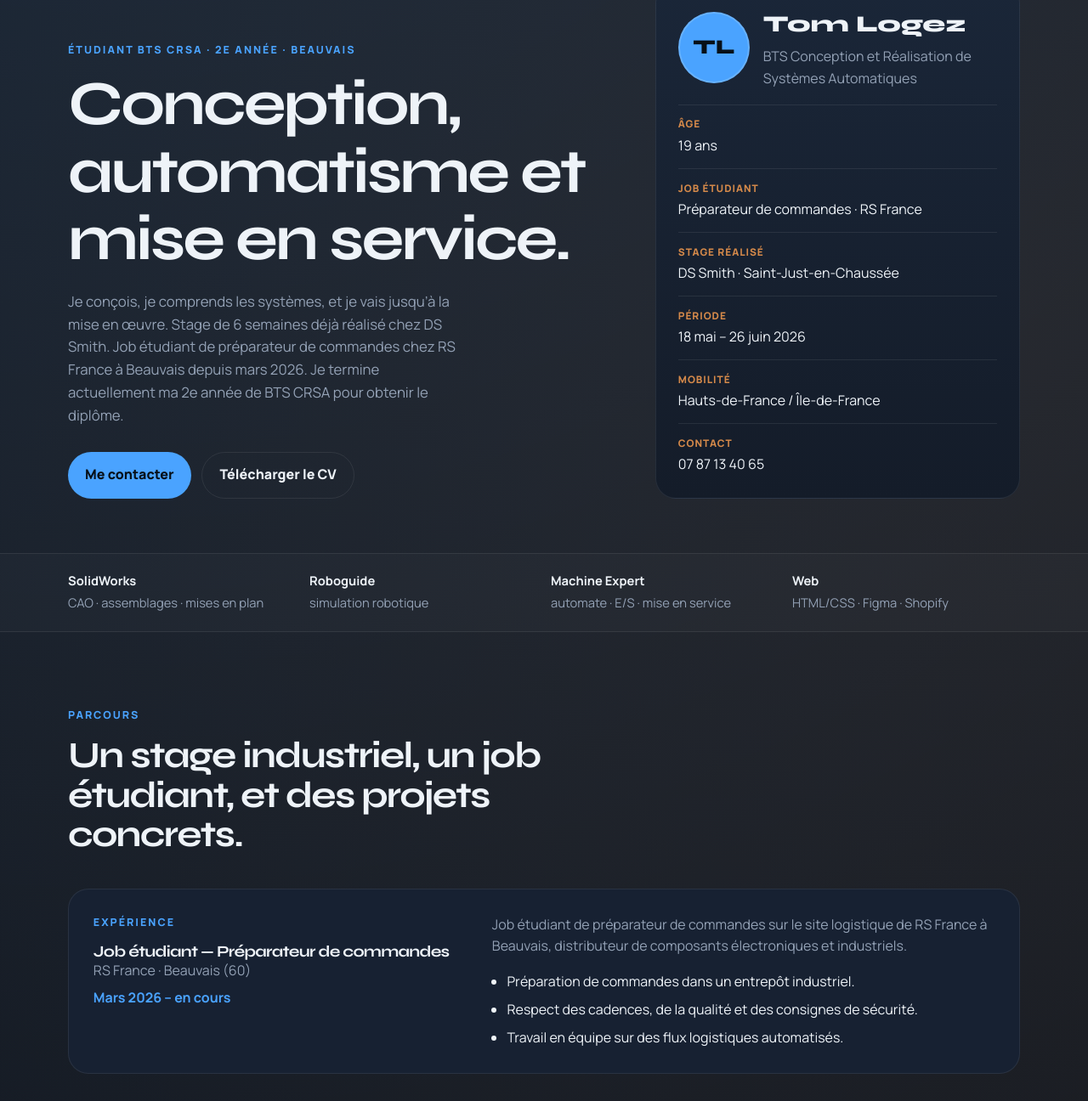
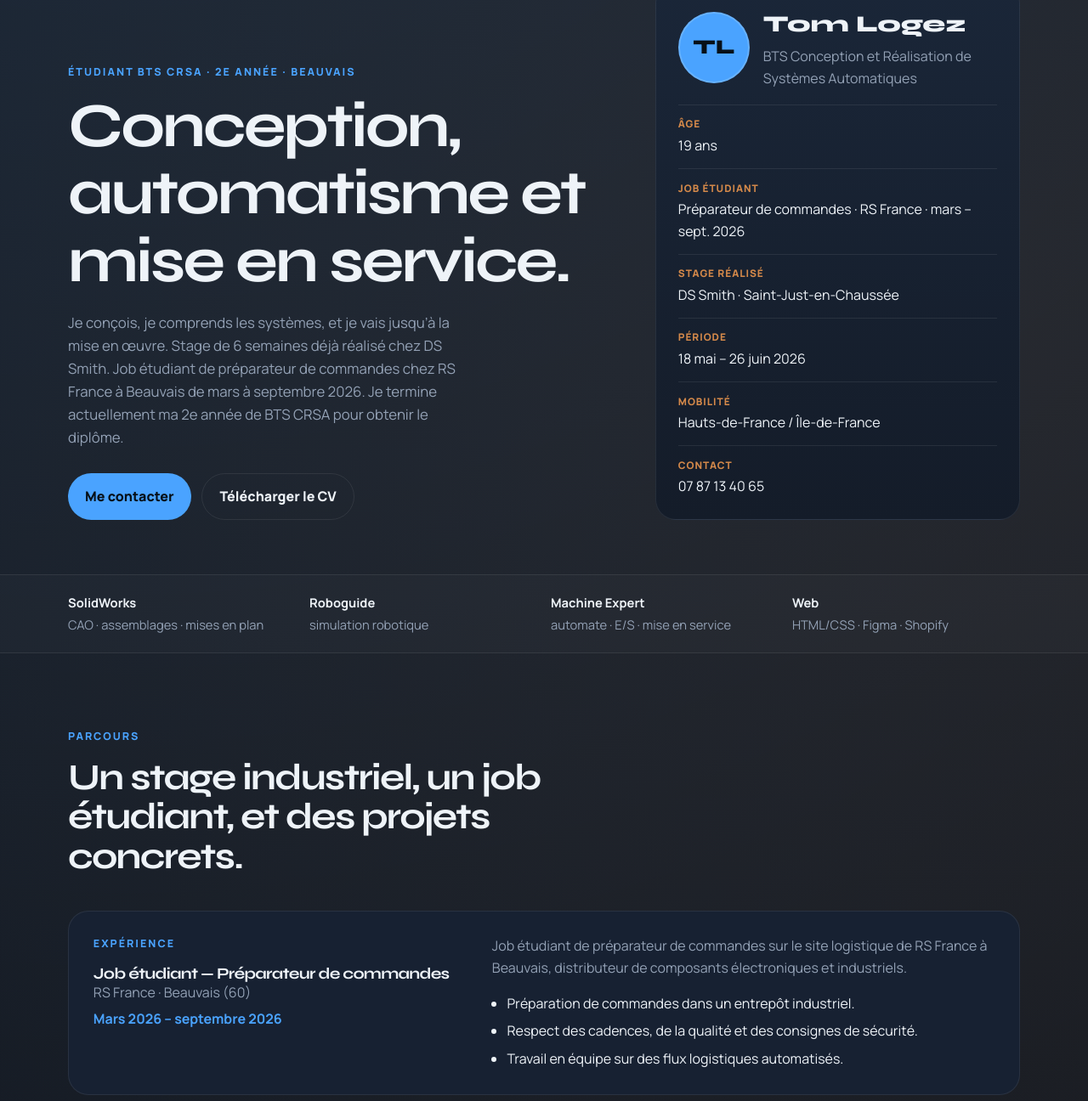
Before and after one commit to ghost6019/tom-logez, a plain HTML site: page index.html in a window 1280 px wide. Shown: the part 181-1477 px from the top of the page at 85% size. Drawn offline with Linux system fonts and the light colour scheme.

Commit message:
Mark the RS France student job as ended in September 2026.

```diff
--- a/index.html
+++ b/index.html
@@ -37,7 +37,7 @@
           <p class="lead">
             Je conçois, je comprends les systèmes, et je vais jusqu’à la mise en œuvre.
             Stage de 6 semaines déjà réalisé chez DS Smith. Job étudiant de préparateur de commandes
-            chez RS France à Beauvais depuis mars 2026. Je termine actuellement ma 2e année de BTS CRSA pour obtenir le diplôme.
+            chez RS France à Beauvais de mars à septembre 2026. Je termine actuellement ma 2e année de BTS CRSA pour obtenir le diplôme.
           </p>
           <div class="hero__actions">
             <a class="btn" href="#contact">Me contacter</a>
@@ -57,7 +57,7 @@
           </div>
           <ul class="facts">
             <li><span>Âge</span> 19 ans</li>
-            <li><span>Job étudiant</span> Préparateur de commandes · RS France</li>
+            <li><span>Job étudiant</span> Préparateur de commandes · RS France · mars – sept. 2026</li>
             <li><span>Stage réalisé</span> DS Smith · Saint-Just-en-Chaussée</li>
             <li><span>Période</span> 18 mai – 26 juin 2026</li>
             <li><span>Mobilité</span> Hauts-de-France / Île-de-France</li>
@@ -88,7 +88,7 @@
             <p class="eyebrow">Expérience</p>
             <h3>Job étudiant — Préparateur de commandes</h3>
             <p class="stage__where">RS France · Beauvais (60)</p>
-            <p class="stage__when">Mars 2026 – en cours</p>
+            <p class="stage__when">Mars 2026 – septembre 2026</p>
           </div>
           <div class="stage__body">
             <p>
```
Also changed, not shown: cv.html (+2 -2 lines).
